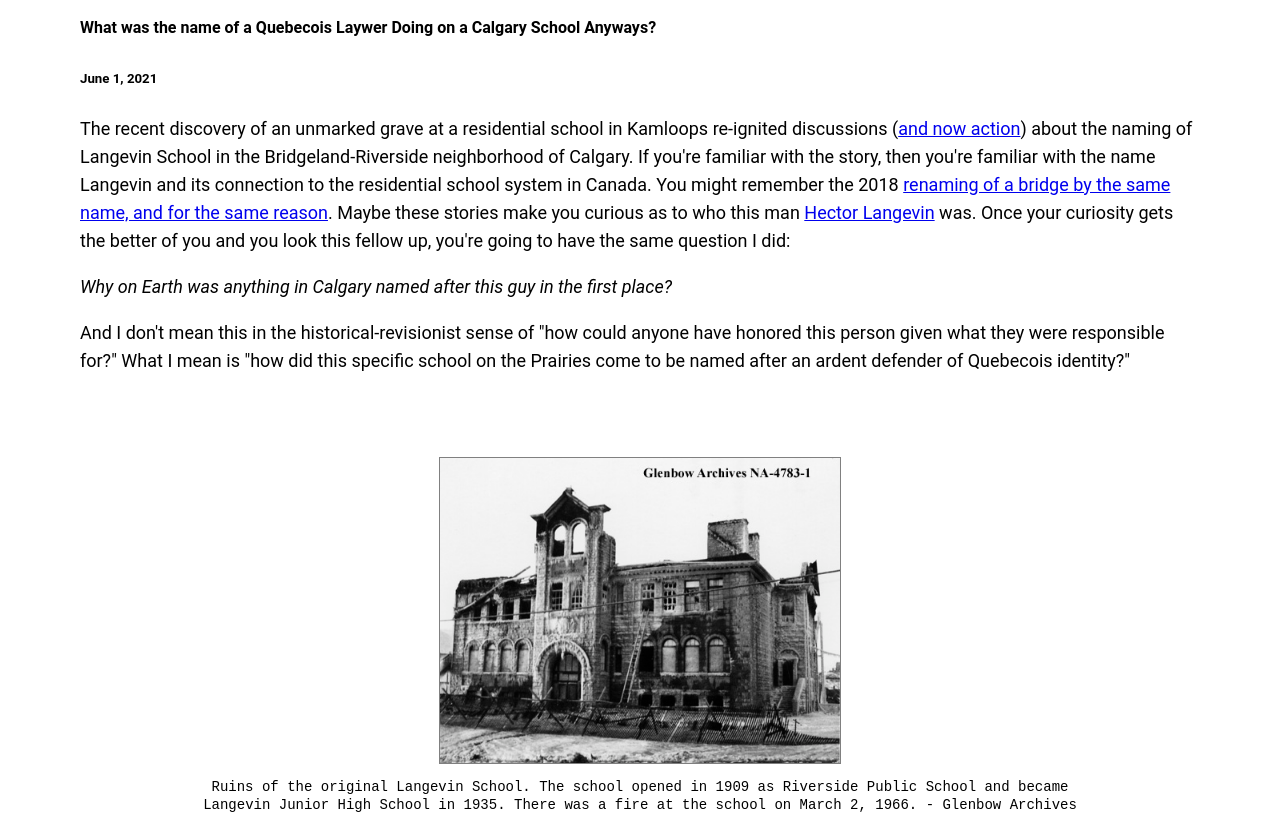
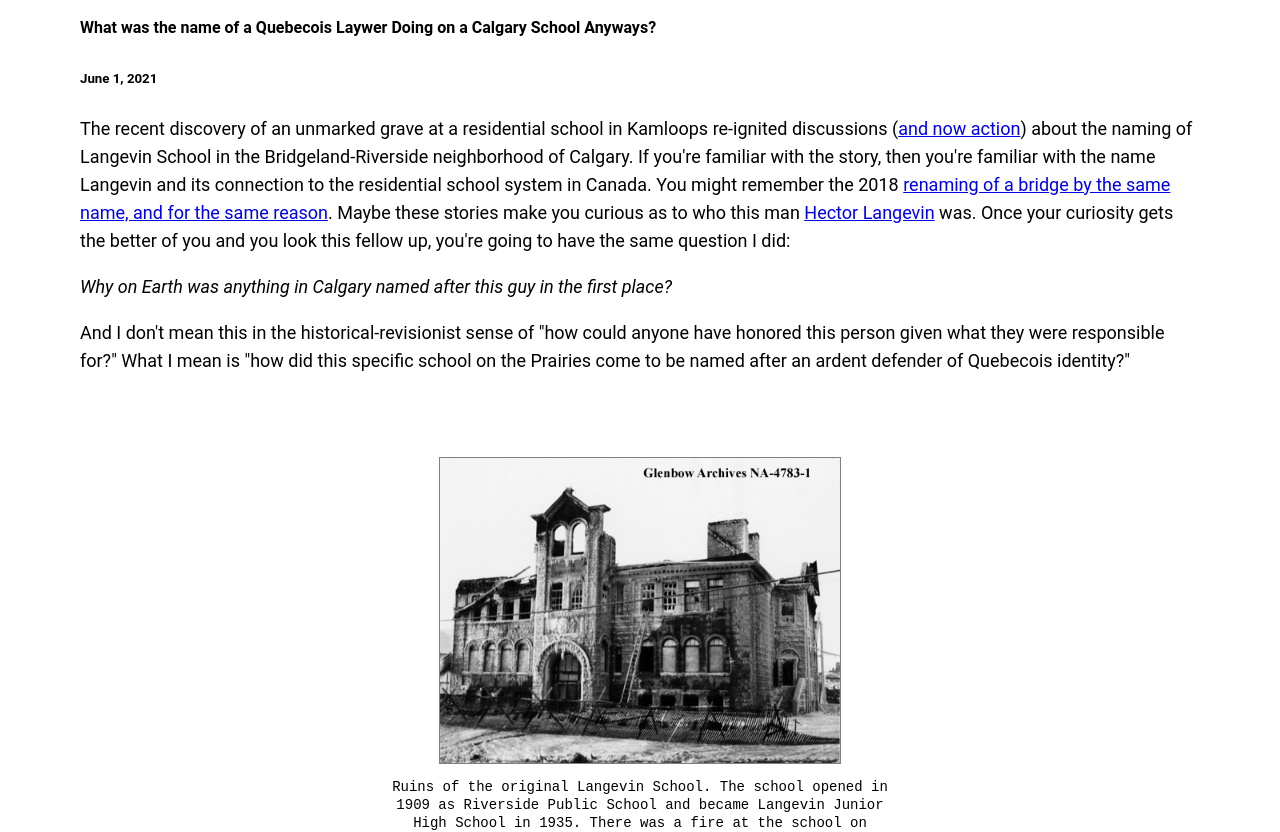
Before and after one commit to dylangrandmont/hillhurst-history, a website: page langevin-school.html in a window 1280 px wide. Shown: the part 115-947 px from the top of the page. Drawn offline with Linux system fonts and the light colour scheme.

Commit message:
constrain width

```diff
--- a/langevin-school.html
+++ b/langevin-school.html
@@ -30,7 +30,7 @@
             .subtitle {
                 font-size: 14px;
                 line-height: 18px;
-                width: 80%;
+                width: 500px;
                 font-family: monospace;
                 text-align: center;
             }
```
